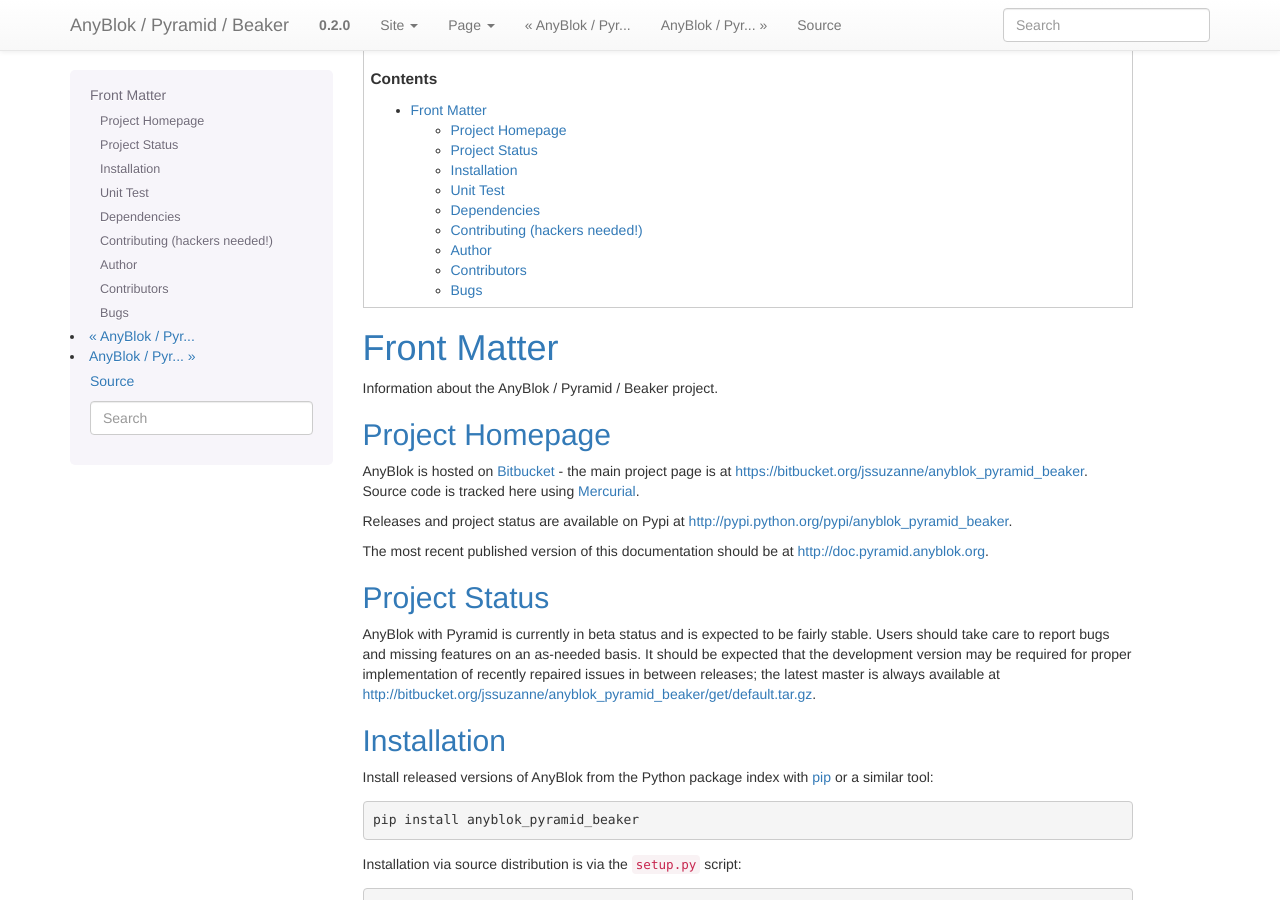
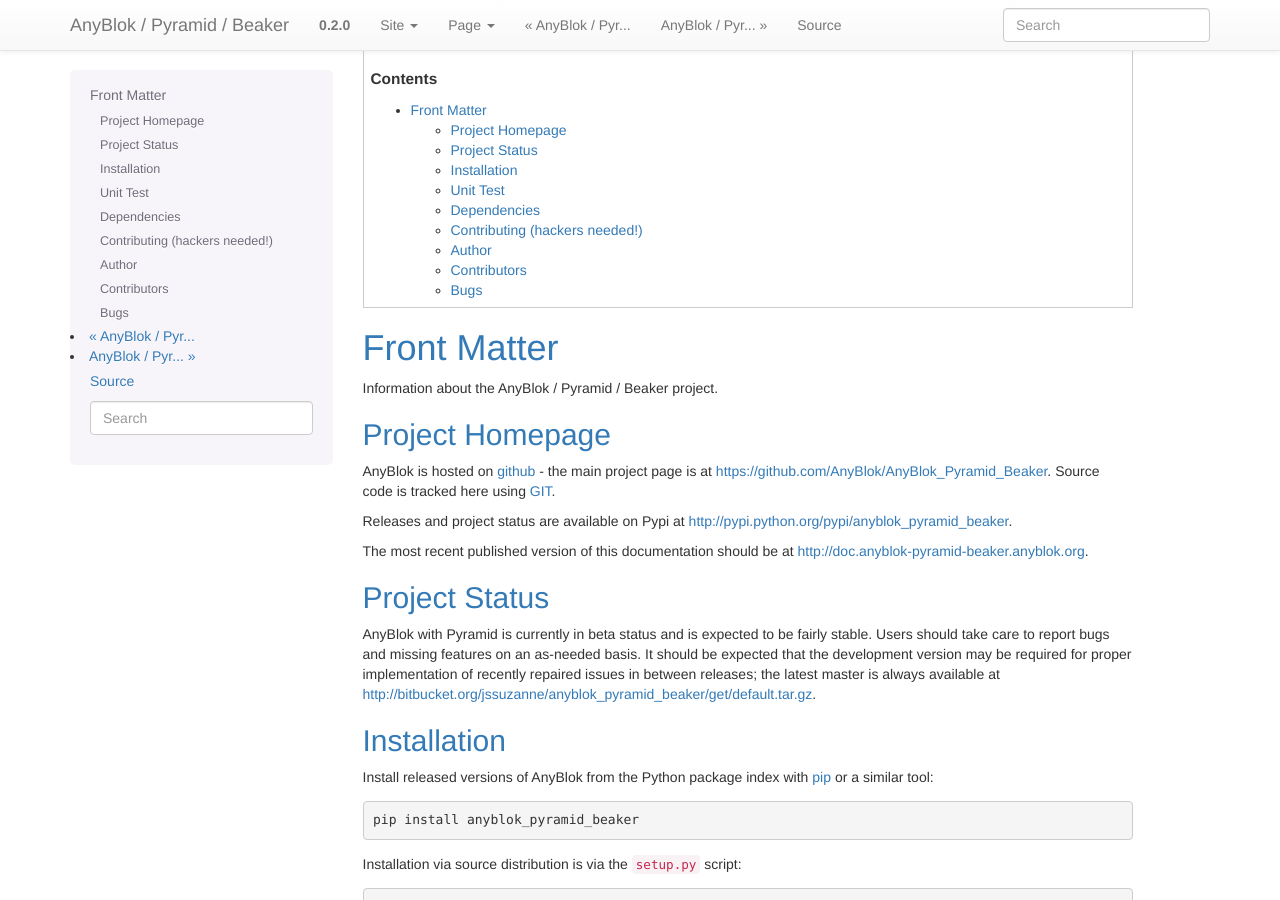
Before and after one commit to AnyBlok/AnyBlok_Pyramid_Beaker, a Sphinx documentation site: the page built from doc/FRONT.rst, in a window 1280 px wide and 900 px high. Built offline with Sphinx 7.4.7, drawn with Linux system fonts in a browser that asks for light colours; the version number is read from the project's files by our own code.

Commit message:
Update FRONT.rst

```diff
--- a/doc/FRONT.rst
+++ b/doc/FRONT.rst
@@ -16,15 +16,15 @@
 Project Homepage
 ----------------
 
-AnyBlok is hosted on `Bitbucket <http://bitbucket.org>`_ - the main project
-page is at https://bitbucket.org/jssuzanne/anyblok_pyramid_beaker. Source code is
-tracked here using `Mercurial <http://mercurial.selenic.com>`_.
+AnyBlok is hosted on `github <http://github.com>`_ - the main project
+page is at https://github.com/AnyBlok/AnyBlok_Pyramid_Beaker. Source code is
+tracked here using `GIT <https://git-scm.com>`_.
 
 Releases and project status are available on Pypi at
 http://pypi.python.org/pypi/anyblok_pyramid_beaker.
 
 The most recent published version of this documentation should be at
-http://doc.pyramid.anyblok.org.
+http://doc.anyblok-pyramid-beaker.anyblok.org.
 
 Project Status
 --------------
@@ -62,7 +62,7 @@
 
 AnyBlok works with **Python 3.3** and later. The install process will
 ensure that `AnyBlok <http://doc.anyblok.org>`_,
-`AnyBlok / Pyramid <http://docs.anybox.fr/anyblok_pyramid/default>`_
+`AnyBlok / Pyramid <http://doc.anyblok-pyramid.anybox.org>`_
 are installed, in addition to other dependencies. The latest version of them
 is strongly recommended.
 
@@ -89,4 +89,4 @@
 ----
 
 Bugs and feature enhancements to AnyBlok should be reported on the `Issue
-tracker <https://bitbucket.org/jssuzanne/anyblok_pyramid_beaker/issues>`_.
+tracker <https://github.org/AnyBlok/Anyblok_Pyramid_Beaker/issues>`_.
```
